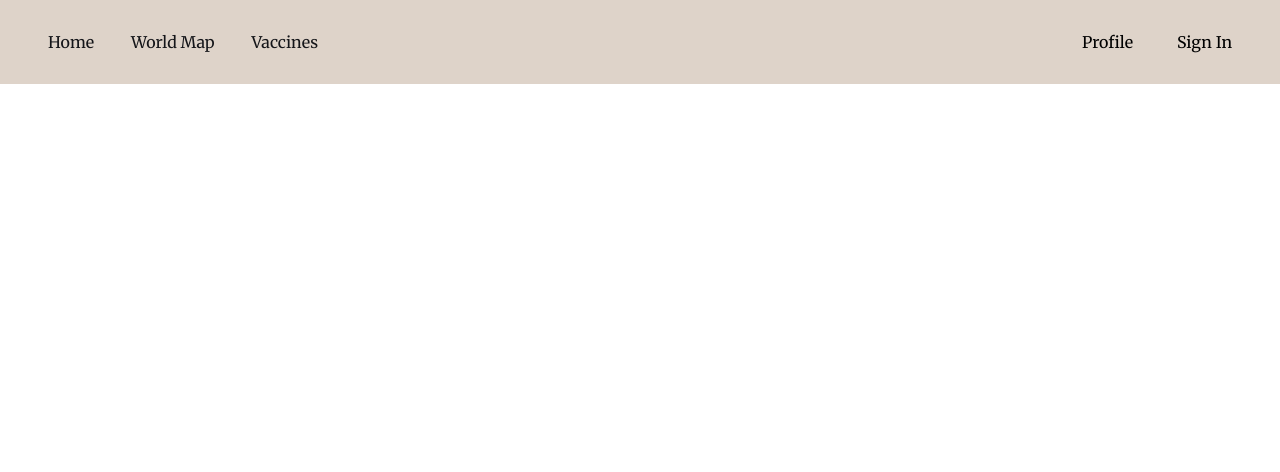
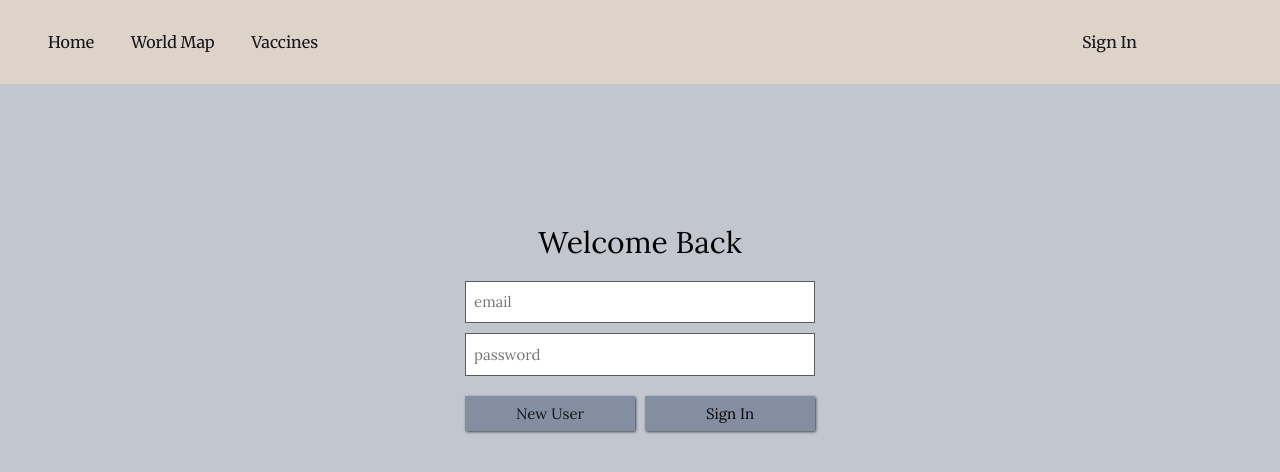
Before and after one commit to Lizzy-T/Vaccine-Tracker-Front, a React (Create React App) app: page /login in a window 1280 px wide. Shown: the top 472 px of the page. Built offline with nearby package versions, Linux system fonts and the light colour scheme; no server answers.

Commit message:
login form styled, handles change, submit resets state, newuser redirects component

```diff
--- a/src/components/Main.js
+++ b/src/components/Main.js
@@ -7,6 +7,8 @@ import {
 import Home from './Home'
 import Map from './Map'
 import Vaccines from './VaccineList'
+import Login from './user_dependent/Login'
+import CreateUser from './user_dependent/CreateUser'
 
 import '../stylesheets/components/Main.scss'
 
@@ -16,6 +18,8 @@ export default function Main () {
             <Route exact path='/' component={Home} />
             <Route path='/map' component={Map} />
             <Route path='/vaccines' component={Vaccines} />
+            <Route path='/login' component={Login} />
+            <Route path='/create-user' component={CreateUser} />
         </Switch>
     )
 }
--- a/src/components/Navbar.js
+++ b/src/components/Navbar.js
@@ -26,8 +26,11 @@ export default function Navbar (props) {
                         </li>
                 </ul>
                 <ul className='options-user'>
-                    <li>Profile</li>
-                    <li>Sign In</li>
+                    <li>
+                        <NavLink to='/login'>
+                            Sign In
+                        </NavLink>
+                    </li>
                 </ul>
             </nav>
     )
--- /dev/null
+++ b/src/components/user_dependent/CreateUser.js
@@ -0,0 +1,11 @@
+import React, { Component } from 'react'
+
+export default class CreateUser extends Component {
+    render() {
+        return (
+            <div className='create-user'>
+                <h2>New User</h2>
+            </div>
+        )
+    }
+}
--- /dev/null
+++ b/src/components/user_dependent/Login.js
@@ -0,0 +1,69 @@
+import React, { Component } from 'react'
+import { Link } from 'react-router-dom'
+
+import "../../stylesheets/components/Login.scss"
+
+export default class Login extends Component {
+    state = {
+        email: '',
+        password: ''
+    }
+
+    handleChange = (e) => {
+        const { name, value } = e.target
+        this.setState({[name]: value})
+    }
+
+    handleSubmit = (e) => {
+        e.preventDefault()
+        const { email, password } = this.state
+
+        this.setState({
+            email: '',
+            password: ''
+        })
+    }
+
+    render() {
+        const { email, password } = this.state
+        return (
+            <div className="login">
+                <div className='login-padding-top'>
+                </div>
+                <h2>Welcome Back</h2>
+                <form className="login-form"
+                    onSubmit={this.handleSubmit}
+                >
+                    <input
+                        className='email'
+                        name="email"
+                        type="text"
+                        placeholder="email"
+                        value={email}
+                        onChange={this.handleChange}
+                    />
+                    <input
+                        className='password'
+                        name="password"
+                        type="password"
+                        placeholder="password"
+                        value={password}
+                        onChange={this.handleChange}
+                    />
+                    <Link className="btnlink newUserButton"
+                        to='/create-user'
+                    >
+                        New User
+                    </Link>
+                    <input
+                        className='submitUser'
+                        type="submit"
+                        value="Sign In"
+                        />
+                </form>
+                <div className='login-padding-bottom'>
+                </div>
+            </div>
+        )
+    }
+}
--- /dev/null
+++ b/src/stylesheets/components/Login.scss
@@ -0,0 +1,43 @@
+@import '../modules/colors';
+@import '../modules/padding';
+
+.login {
+    display: flex;
+    flex-flow: column wrap;
+    justify-content: center;
+    align-items: center;
+    padding: $main-vert $main-hori;
+    background-color: $accent6;
+    height: 100%;
+}
+
+.login h2 {
+    padding-bottom: 20px;
+}
+
+.login-form {
+    display: grid;
+    grid-template-columns: 1fr 1fr;
+    grid-template-rows: 1fr 1fr 1fr;
+    width: 350px;
+    height: 150px;
+    column-gap: 10px;
+    row-gap: 10px;
+}
+
+.email, .password {
+    grid-column: 1 / span 2;
+    justify-self: center;
+}
+
+.newUserButton, .submitUser {
+    margin-top: 10px;
+}
+
+.login-padding-top {
+    height: 100px;
+}
+
+.login-padding-bottom {
+    height: 85vh;
+}
--- a/src/stylesheets/components/VaccineList.scss
+++ b/src/stylesheets/components/VaccineList.scss
@@ -1,8 +1,9 @@
 @import '../modules/colors.scss';
+@import '../modules/padding';
 
 .vaccine-card-container {
     background-color: $accent6;
-    padding: 38.5px 155px;
+    padding: $main-vert $main-hori;
 }
 
 .vaccine-card-container h2 {
--- a/src/stylesheets/main.scss
+++ b/src/stylesheets/main.scss
@@ -1,5 +1,8 @@
 @import "./modules/colors";
 @import "./partials/typography";
+@import './partials/buttons';
+@import './partials/input';
+
 
 h1, h2, h3, h4, h5, h6 {
     font-family: $heading;
--- /dev/null
+++ b/src/stylesheets/modules/_padding.scss
@@ -0,0 +1,2 @@
+$main-vert: 38.5px;
+$main-hori: 155px;
--- /dev/null
+++ b/src/stylesheets/partials/_box-shadow.scss
@@ -0,0 +1 @@
+$button-shadow: 0.5px 0.5px 3px 0 $dark1;
--- /dev/null
+++ b/src/stylesheets/partials/_buttons.scss
@@ -0,0 +1,32 @@
+@import '../modules/colors';
+@import '../partials/typography';
+@import '../partials/box-shadow';
+
+button {
+    background-color: $accent1;
+    outline: none;
+    box-shadow: $button-shadow;
+    font-family: $heading;
+}
+
+button:hover{
+    cursor: pointer;
+    background-color: $accent3;
+}
+
+
+.btnlink {
+    background-color: $accent1;
+    outline: none;
+    box-shadow: $button-shadow;
+    font-family: $heading;
+    text-align: center;
+    padding: 8px;
+    font-size: $small;
+}
+
+.btnlink:hover {
+    cursor: pointer;
+    background-color: $accent3;
+    color: buttontext;
+}
--- /dev/null
+++ b/src/stylesheets/partials/_input.scss
@@ -0,0 +1,33 @@
+@import "../modules/colors";
+@import '../partials/typography';
+@import '../partials/box-shadow';
+
+input {
+    font-family: $heading;
+    width: 100%;
+}
+
+input[type=text], input[type=password] {
+    border-color: $dark4;
+    border-style: solid;
+    border-width: 1px;
+    outline: none;
+    padding: 8px;
+    font-size: $small;
+}
+
+input[type=submit]{
+    background-color: $accent1;
+    box-shadow: $button-shadow;
+    padding: 8px;
+    font-size: $small;
+}
+
+input[type=submit]:hover{
+    background-color: $accent3;
+    cursor: pointer;
+}
+
+input[type=submit]:active{
+    outline: none;
+}
```
